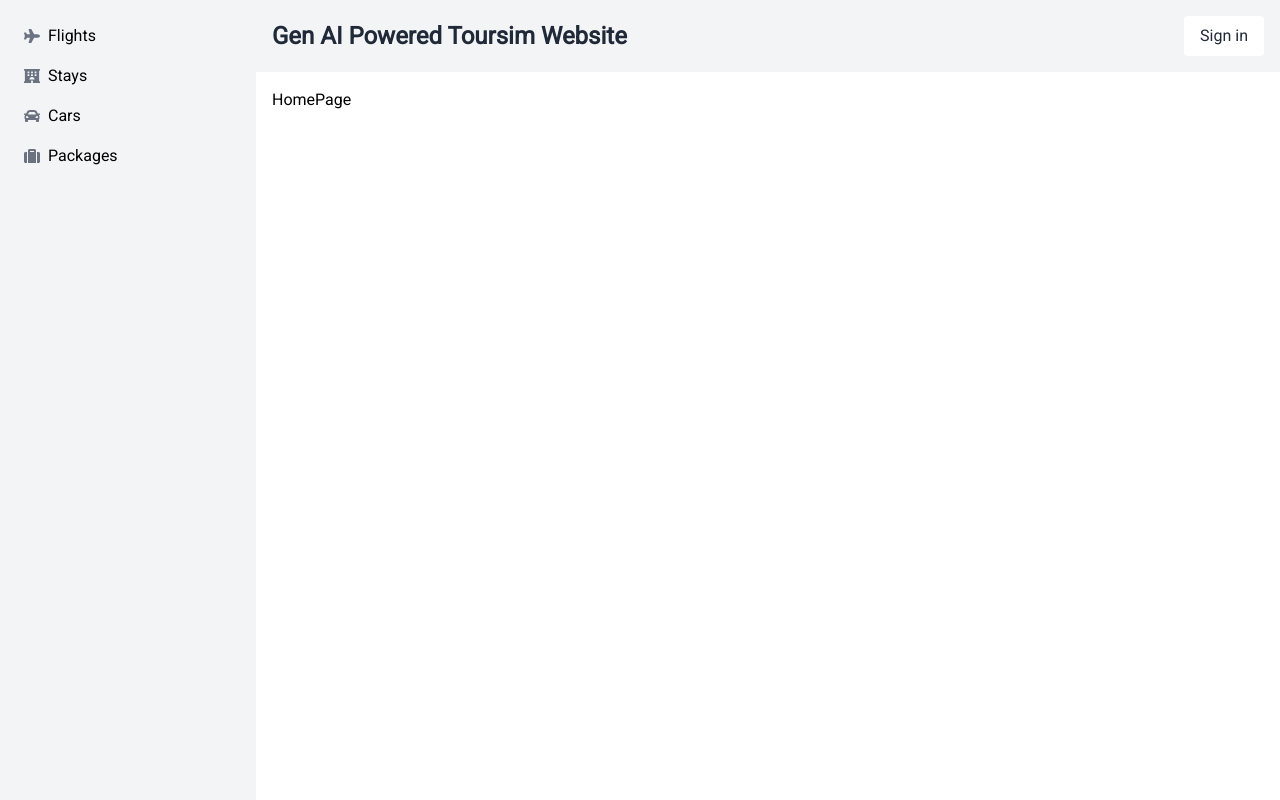
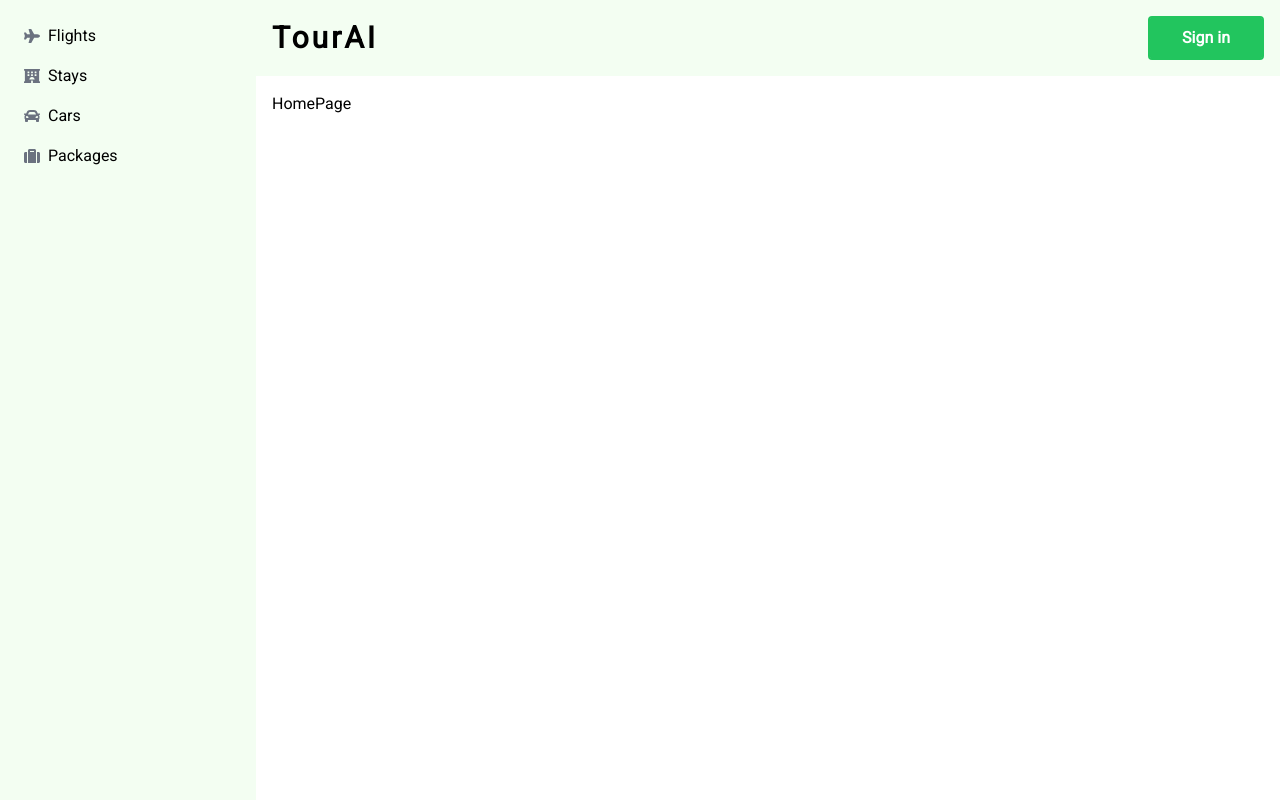
Before and after one commit to areebahmed575/FYP-Project, a Next.js app: page / in a window 1280 px wide. Built offline with nearby package versions, Linux system fonts and the light colour scheme.

Commit message:
Color theme change

```diff
--- a/src/app/components/Navbar.jsx
+++ b/src/app/components/Navbar.jsx
@@ -2,10 +2,16 @@ import React from 'react';
 
 const Navbar = () => {
   return (
-    <div className="flex justify-between items-center p-4 bg-gray-100 text-gray-800">
-      <div className="text-2xl font-bold">Gen AI Powered Toursim Website</div>
+    <div className="flex justify-between items-center p-4 bg-theme-Lightgreen ">
+      <div className="text-3xl font-extrabold tracking-widest">TourAI</div>
       <div>
-        <button className=" bg-white text-gray-800  px-4 py-2 rounded">Sign in</button>
+        <button class="cursor-pointer relative group overflow-hidden border-2 px-8 py-2 border-green-500 rounded">
+          <span class="font-bold text-white relative z-10 group-hover:text-green-500 duration-500">Sign in</span>
+          <span class="absolute top-0 left-0 w-full bg-green-500 duration-500 group-hover:-translate-x-full h-full"></span>
+          <span class="absolute top-0 left-0 w-full bg-green-500 duration-500 group-hover:translate-x-full h-full"></span>
+          <span class="absolute top-0 left-0 w-full bg-green-500 duration-500 delay-300 group-hover:-translate-y-full h-full"></span>
+          <span class="absolute delay-300 top-0 left-0 w-full bg-green-500 duration-500 group-hover:translate-y-full h-full"></span>
+        </button>
       </div>
     </div>
   );
--- a/src/app/components/Sidebar.jsx
+++ b/src/app/components/Sidebar.jsx
@@ -3,23 +3,23 @@ import { FaPlane, FaHotel, FaCar, FaSuitcase } from 'react-icons/fa';
 
 const Sidebar = () => {
   return (
-    <div className="w-64 h-screen bg-gray-100 p-4">
+    <div className="w-64 h-screen bg-theme-Lightgreen p-4">
       <ul>
-        <li className="flex items-center space-x-2 p-2 hover:bg-gray-200 cursor-pointer">
-          <FaPlane className="text-gray-500" />
-          <span>Flights</span>
+        <li className="flex items-center space-x-2 p-2 hover:bg-theme-green cursor-pointer group">
+          <FaPlane className="text-gray-500 group-hover:text-white" />
+          <span className='group-hover:text-white'>Flights</span>
         </li>
-        <li className="flex items-center space-x-2 p-2 hover:bg-gray-200 cursor-pointer">
-          <FaHotel className="text-gray-500" />
-          <span>Stays</span>
+        <li className="flex items-center space-x-2 p-2 hover:bg-theme-green cursor-pointer group">
+          <FaHotel className="text-gray-500 group-hover:text-white" />
+          <span className='group-hover:text-white'>Stays</span>
         </li>
-        <li className="flex items-center space-x-2 p-2 hover:bg-gray-200 cursor-pointer">
-          <FaCar className="text-gray-500" />
-          <span>Cars</span>
+        <li className="flex items-center space-x-2 p-2 hover:bg-theme-green cursor-pointer group">
+          <FaCar className="text-gray-500 group-hover:text-white" />
+          <span className='group-hover:text-white'>Cars</span>
         </li>
-        <li className="flex items-center space-x-2 p-2 hover:bg-gray-200 cursor-pointer">
-          <FaSuitcase className="text-gray-500" />
-          <span>Packages</span>
+        <li className="flex items-center space-x-2 p-2 hover:bg-theme-green cursor-pointer group">
+          <FaSuitcase className="text-gray-500 group-hover:text-white" />
+          <span className='group-hover:text-white'>Packages</span>
         </li>
       </ul>
     </div>
```
